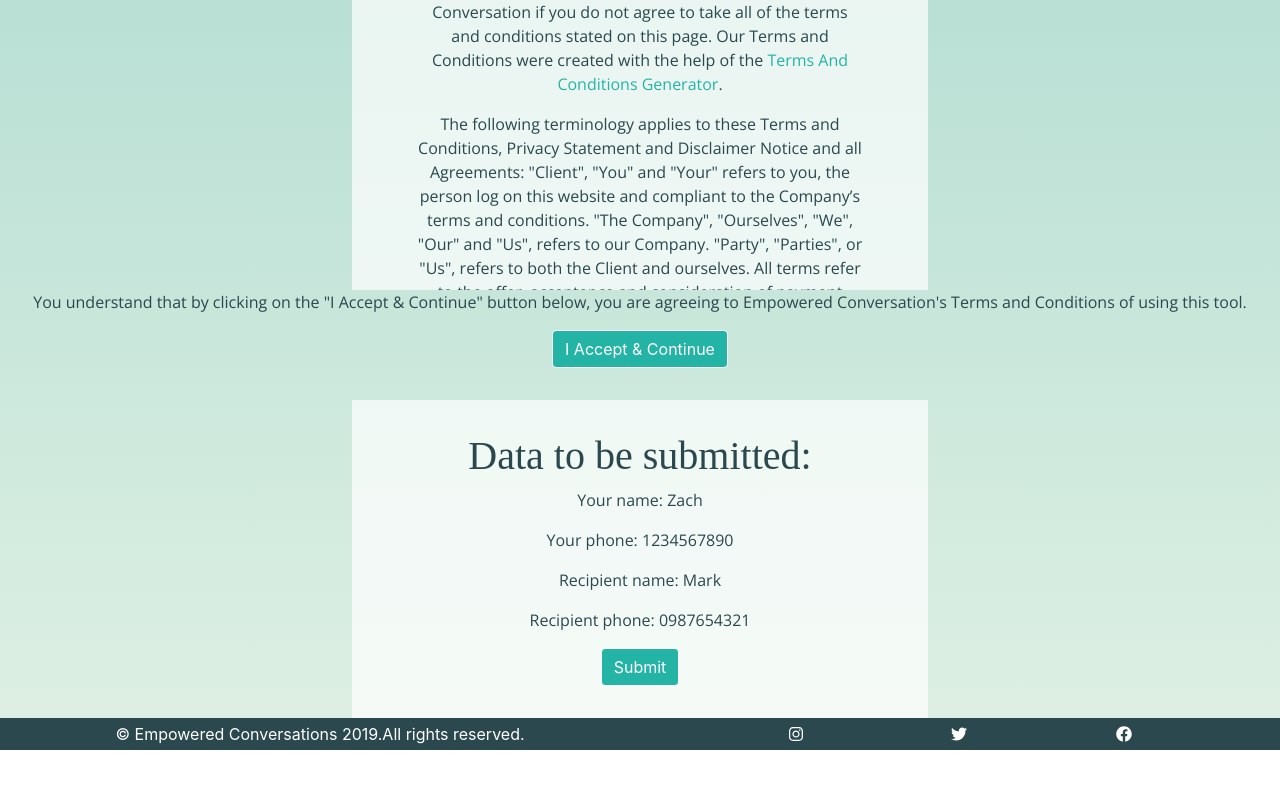
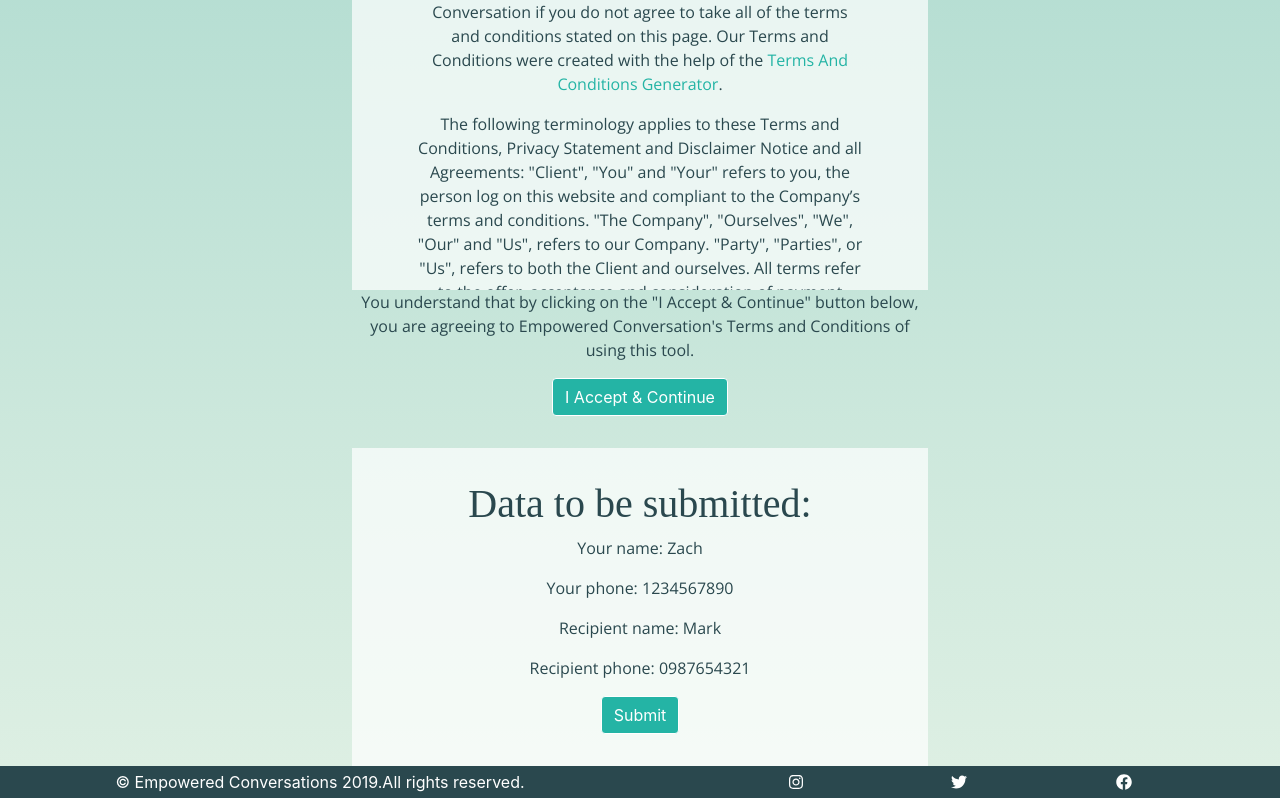
Before and after one commit to markpking2/Front-End, a React (Create React App) app: page / in a window 1280 px wide. Shown: the part 2365-3163 px from the top of the page. Before the commit the page ends 3115 px from the top, so only its background shows below. Built offline with nearby package versions, Linux system fonts and the light colour scheme; a web font is replaced by a local one.

Commit message:
new save

```diff
--- a/src/App.css
+++ b/src/App.css
@@ -88,3 +88,9 @@
 #login-modal h5.modal-title {
   color: black;
 }
+
+.success-container {
+  width: 80%;
+    margin: 0 auto;
+    color: white;
+}
--- a/src/components/Form.js
+++ b/src/components/Form.js
@@ -12,12 +12,12 @@
 import {axiosWithAuth} from './AxiosAuth';
 import Modal from './Modal';
 
-const OuterDiv = styled.div `
-    display: flex;
-    justify-content: center;
-    padding: 2rem;
-    width: 100%;
-`
+// const OuterDiv = styled.div `
+//     display: flex;
+//     justify-content: center;
+//     padding: 2rem;
+//     width: 100%;
+// `
 
 const Video = styled.iframe `
   width: 500px;
--- a/src/components/LiabilityWaiver.js
+++ b/src/components/LiabilityWaiver.js
@@ -69,6 +69,18 @@
 
     &:hover {
         text-decoration: none;
+    }
+`
+
+const AcceptDiv = styled.div `
+    margin: 0 auto;
+    width: 45%;
+    @media screen and (max-width: 800px) {
+        width: 50%;
+    }
+
+    @media screen and (max-width: 600px) {
+        width: 80%;
     }
 `
 
@@ -198,7 +210,9 @@
 
                 <FormParagraph>As long as the website and the information and services on the website are provided free of charge, we will not be liable for any loss or damage of any nature.</FormParagraph>
             </LiabilityContainer>
-            <FormParagraph>You understand that by clicking on the "I Accept & Continue" button below, you are agreeing to Empowered Conversation's Terms and Conditions of using this tool.</FormParagraph>
+            <AcceptDiv>
+                <FormParagraph>You understand that by clicking on the "I Accept & Continue" button below, you are agreeing to Empowered Conversation's Terms and Conditions of using this tool.</FormParagraph>
+            </AcceptDiv>
             <Link to='/form/submit'><StyledButton>I Accept & Continue</StyledButton></Link>
         </div>
     );
--- a/src/components/SuccessPage.js
+++ b/src/components/SuccessPage.js
@@ -1,16 +1,16 @@
 import React from 'react';
 import styled from 'styled-components';
 
-const OuterContainer = styled.div `
-    width: 80%;
-    margin: 0 auto;
-    color: white;
-`
+// const OuterContainer = styled.div `
+//     width: 80%;
+//     margin: 0 auto;
+//     color: white;
+// `
 
 
 const SuccessPage = (props) => {
     return (
-        <OuterContainer>
+        <div className="success-container">
             <h2>Congratulations on taking the first step!</h2>
             <p>Your friend has recieved a message about your situation. Your name was not mentioned.</p>
             <p>When they finish their module you will get a text back saying they have completed it and are ready to talk.</p>
@@ -20,7 +20,7 @@
             <p>1: Your friend never opened the link we sent them</p>
             <p>2: Your friend watched the video, but never completed the form saying they were done.</p>
             <p>You are more than welcome to still have this conversation with that friend, it just means they may not have utilized the tools we provided them with to prepare for the conversation.</p>
-        </OuterContainer>
+        </div>
      );
 }
 
```
